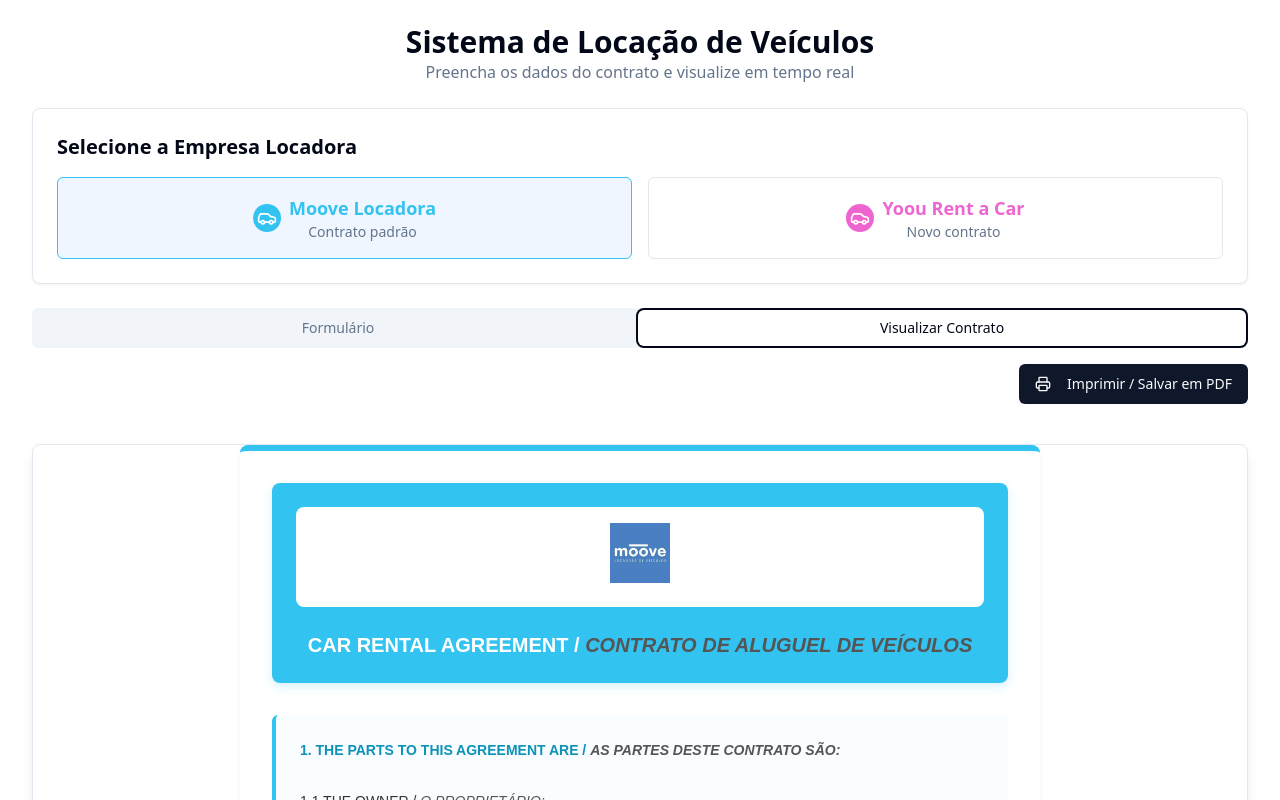
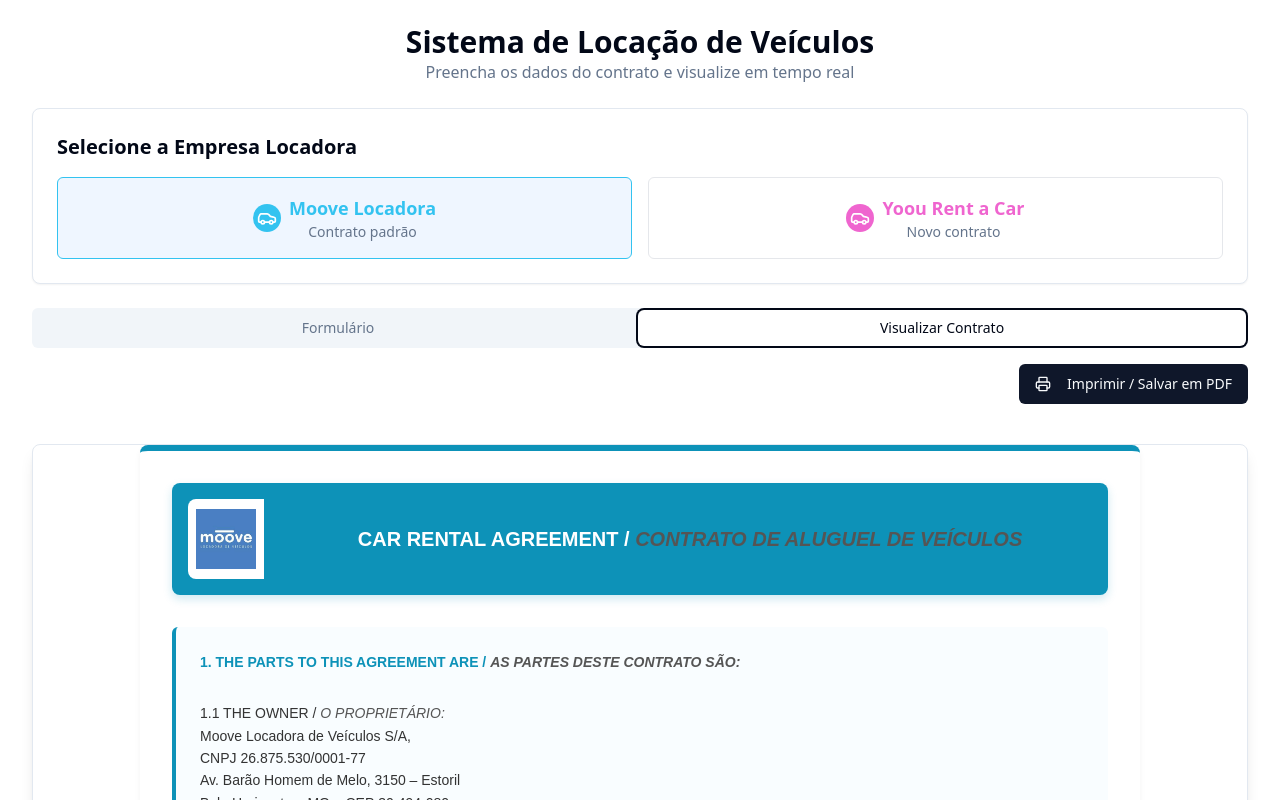
Before and after one commit to reinaguimar/car-lease-wizard-app, a React (Vite) app: page / in a window 1280 px wide. Both pictures are taken after a click on the tab "Visualizar Contrato". Shown: the top 800 px of the page. Built offline with nearby package versions, Linux system fonts and the light colour scheme.

Commit message:
feat: Improve contract header styling
- Position logo to the left of the header.
- Apply brand colors to the header.
- Fix background color for Moove logo.

```diff
--- a/src/components/contract/ContractHeader.tsx
+++ b/src/components/contract/ContractHeader.tsx
@@ -10,11 +10,13 @@ export function ContractHeader({ company }: ContractHeaderProps) {
   if (company === "yoou") {
     return (
       <div className="contract-header">
-        <div className="yoou-logo">
-          <img src="/lovable-uploads/53871a52-f729-4f9f-83e6-26375e4f52b0.png" alt="Yoou Logo" className="h-16 mb-2" />
-        </div>
-        <div className="text-xl font-bold">
-          CAR RENTAL AGREEMENT / <span className="translation">CONTRATO DE ALUGUEL DE VEÍCULOS</span>
+        <div className="header-content">
+          <div className="company-logo">
+            <img src="/lovable-uploads/53871a52-f729-4f9f-83e6-26375e4f52b0.png" alt="Yoou Logo" />
+          </div>
+          <div className="header-text">
+            CAR RENTAL AGREEMENT / <span className="translation">CONTRATO DE ALUGUEL DE VEÍCULOS</span>
+          </div>
         </div>
       </div>
     );
@@ -23,19 +25,23 @@ export function ContractHeader({ company }: ContractHeaderProps) {
   if (company === "moove") {
     return (
       <div className="contract-header">
-        <div className="moove-logo">
-          <img src="/lovable-uploads/27f46107-fd10-473b-a6fb-af0e0f1a6a1c.png" alt="Moove Logo" className="h-16 mb-2" />
-        </div>
-        <div className="text-xl font-bold">
-          CAR RENTAL AGREEMENT / <span className="translation">CONTRATO DE ALUGUEL DE VEÍCULOS</span>
+        <div className="header-content">
+          <div className="company-logo">
+            <img src="/lovable-uploads/27f46107-fd10-473b-a6fb-af0e0f1a6a1c.png" alt="Moove Logo" />
+          </div>
+          <div className="header-text">
+            CAR RENTAL AGREEMENT / <span className="translation">CONTRATO DE ALUGUEL DE VEÍCULOS</span>
+          </div>
         </div>
       </div>
     );
   }
 
   return (
-    <div className="contract-header text-xl font-bold mb-6">
-      CAR RENTAL AGREEMENT / <span className="translation">CONTRATO DE ALUGUEL DE VEÍCULOS</span>
+    <div className="contract-header">
+      <div className="text-xl font-bold mb-6">
+        CAR RENTAL AGREEMENT / <span className="translation">CONTRATO DE ALUGUEL DE VEÍCULOS</span>
+      </div>
     </div>
   );
 }
--- a/src/components/contract/ContractSection.tsx
+++ b/src/components/contract/ContractSection.tsx
@@ -7,7 +7,7 @@ interface ContractSectionProps {
 
 export function ContractSection({ children }: ContractSectionProps) {
   return (
-    <div className="contract-section mb-5 border-b border-gray-100 pb-2">
+    <div className="contract-section">
       {children}
     </div>
   );
--- a/src/styles/contract.css
+++ b/src/styles/contract.css
@@ -4,7 +4,8 @@
   font-size: 14px;
   line-height: 1.6;
   color: #333;
-  max-width: 800px;
+  width: 100%;
+  max-width: 1000px;
   margin: 0 auto;
   padding: 2rem;
   background-color: white;
@@ -13,10 +14,33 @@
 }
 
 .contract-header {
-  text-align: center;
   font-weight: bold;
   margin-bottom: 2rem;
   border-radius: 8px;
+  width: 100%;
+}
+
+.header-content {
+  display: flex;
+  align-items: center;
+  padding: 1rem;
+}
+
+.company-logo {
+  margin-right: 1.5rem;
+}
+
+.company-logo img {
+  height: 60px;
+  max-width: 200px;
+  object-fit: contain;
+}
+
+.header-text {
+  font-size: 1.25rem;
+  font-weight: bold;
+  flex: 1;
+  text-align: center;
 }
 
 .contract-section {
--- a/src/styles/moove-theme.css
+++ b/src/styles/moove-theme.css
@@ -3,20 +3,42 @@
 .moove-theme .contract-container {
   font-family: 'Montserrat', 'Arial', sans-serif;
   color: #222222;
-  border-top: 6px solid #33C3F0;
+  border-top: 6px solid #0D92B8;
 }
 
 .moove-theme .contract-header {
-  background-color: #33C3F0;
+  background-color: #0D92B8;
   color: white;
-  padding: 1.5rem;
   border-radius: 8px;
   margin-bottom: 2rem;
-  box-shadow: 0 4px 10px rgba(51, 195, 240, 0.2);
+  box-shadow: 0 4px 10px rgba(13, 146, 184, 0.2);
+}
+
+.moove-theme .header-content {
+  display: flex;
+  align-items: center;
+}
+
+.moove-theme .company-logo {
+  background-color: white;
+  padding: 0.5rem;
+  border-radius: 8px 0 0 8px;
+  display: flex;
+  align-items: center;
+  justify-content: center;
+  height: 80px;
+}
+
+.moove-theme .company-logo img {
+  height: 60px;
+}
+
+.moove-theme .header-text {
+  padding: 0 1.5rem;
 }
 
 .moove-theme .contract-section {
-  border-left: 4px solid #33C3F0;
+  border-left: 4px solid #0D92B8;
   padding: 1rem 1.5rem;
   margin-bottom: 1.5rem;
   background-color: #f9fdff;
@@ -35,24 +57,10 @@
 }
 
 .moove-theme .contract-signature-line {
-  border-top: 2px solid #33C3F0;
-}
-
-.moove-logo {
-  display: flex;
-  align-items: center;
-  justify-content: center;
-  margin-bottom: 1.5rem;
-  background-color: white;
-  padding: 1rem;
-  border-radius: 8px;
-}
-
-.moove-logo img {
-  height: 60px;
+  border-top: 2px solid #0D92B8;
 }
 
 .moove-theme .contract-section:hover {
-  box-shadow: 0 2px 10px rgba(51, 195, 240, 0.1);
+  box-shadow: 0 2px 10px rgba(13, 146, 184, 0.1);
   transition: all 0.3s ease;
 }
--- a/src/styles/yoou-theme.css
+++ b/src/styles/yoou-theme.css
@@ -9,10 +9,33 @@
 .yoou-theme .contract-header {
   background-color: #EF65CF;
   color: white;
-  padding: 1.5rem;
   border-radius: 8px;
   margin-bottom: 2rem;
   box-shadow: 0 4px 10px rgba(239, 101, 207, 0.2);
+}
+
+.yoou-theme .header-content {
+  display: flex;
+  align-items: center;
+}
+
+.yoou-theme .company-logo {
+  background-color: white;
+  padding: 0.5rem;
+  border-radius: 8px 0 0 8px;
+  display: flex;
+  align-items: center;
+  justify-content: center;
+  height: 80px;
+}
+
+.yoou-theme .company-logo img {
+  height: 60px;
+  max-width: 200px;
+}
+
+.yoou-theme .header-text {
+  padding: 0 1.5rem;
 }
 
 .yoou-theme .contract-section {
@@ -39,21 +62,6 @@
   border-top: 2px solid #EF65CF;
 }
 
-.yoou-logo {
-  display: flex;
-  align-items: center;
-  justify-content: center;
-  margin-bottom: 1.5rem;
-  background-color: white;
-  padding: 1rem;
-  border-radius: 8px;
-}
-
-.yoou-logo img {
-  height: 60px;
-  max-width: 200px;
-}
-
 .yoou-theme .contract-section:hover {
   box-shadow: 0 2px 10px rgba(239, 101, 207, 0.1);
   transition: all 0.3s ease;
```
